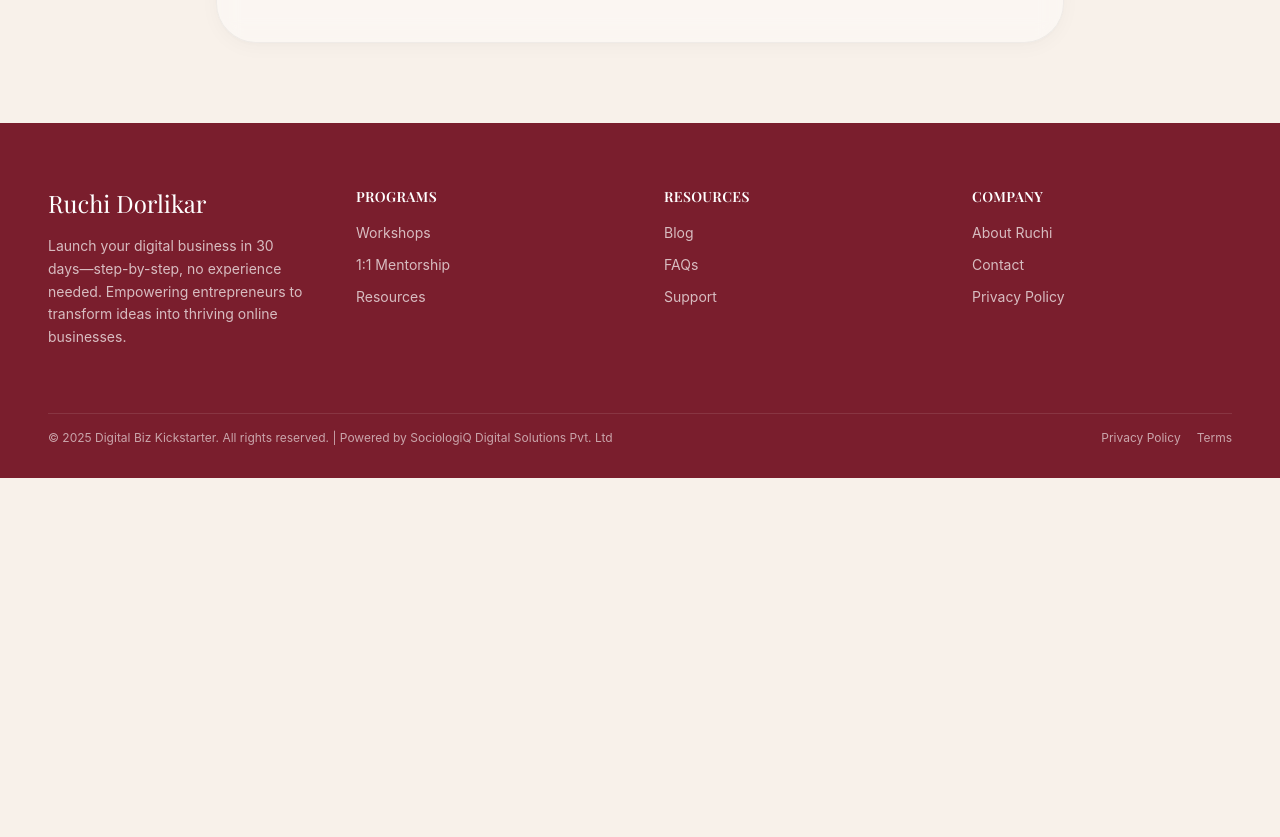
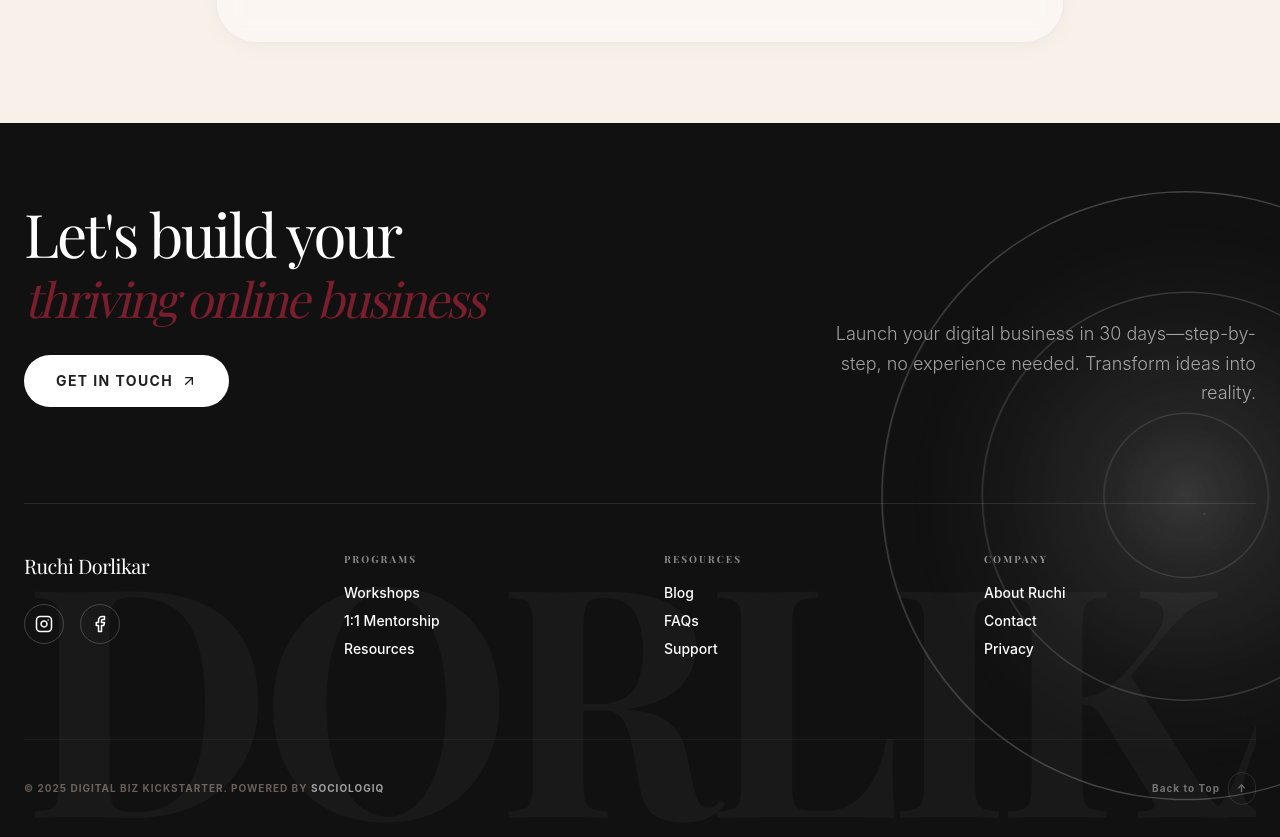
Before and after one commit to sociologiqdigital/Workshop-Website, a React (Vite) app in the folder client/: page /terms in a window 1280 px wide. Shown: the part 1020-1857 px from the top of the page. Before the commit the page ends 1498 px from the top, so only its background shows below. Built offline with nearby package versions, Linux system fonts and the light colour scheme.

Commit message:
feat: enhance Footer and About components with new styles, animations, and background; add scrolling marquee effect in Home

```diff
--- a/client/src/component/layout/Footer.jsx
+++ b/client/src/component/layout/Footer.jsx
@@ -1,127 +1,216 @@
-import { Instagram, Facebook } from "lucide-react";
+import { Instagram, Facebook, ArrowUpRight } from "lucide-react";
 import { Link } from "react-router-dom";
+import { motion } from "framer-motion";
 
-/* Small reusable column */
+/* Small reusable column with hover interaction */
 function FooterColumn({ title, children }) {
   return (
-    <div>
-      <h4 className="text-sm font-semibold tracking-wide text-white mb-4 uppercase">
+    <div className="flex flex-col space-y-4">
+      <h4 className="text-[10px] font-bold tracking-[0.2em] text-white/50 uppercase">
         {title}
       </h4>
-      <ul className="space-y-3 text-sm text-white/70">{children}</ul>
+      <ul className="space-y-2 text-sm font-medium">{children}</ul>
     </div>
   );
 }
 
 export default function Footer() {
+  const scrollToTop = () => {
+    window.scrollTo({ top: 0, behavior: "smooth" });
+  };
+
   return (
-    <footer className="w-full bg-primary text-white pt-16 pb-8 px-6">
-      <div className="max-w-7xl mx-auto px-6 space-y-16">
-        {/* TOP GRID */}
-        <div className="grid grid-cols-1 md:grid-cols-2 lg:grid-cols-4 gap-12">
-          {/* Brand */}
+    <footer className="w-full bg-[#111] text-white pt-20 pb-8 px-6 overflow-hidden relative">
+      <div className="max-w-7xl mx-auto relative z-10">
+         {/* ANIMATED RINGS */}
+                    <div className="cta-rings" aria-hidden="true">
+                      {[1, 2, 3, 4].map((num) => (
+                        <motion.span
+                          key={num}
+                          className={`cta-ring cta-ring-${num}`}
+                          animate={{
+                            rotate: num % 2 === 0 ? 360 : -360,
+                            scale: [1.5, 1.05, 1.5],
+                          }}
+                          transition={{
+                            rotate: {
+                              duration: 20 + num * 5, // Each ring moves at a different speed
+                              repeat: Infinity,
+                              ease: "linear",
+                            },
+                            scale: {
+                              duration: 4 + num,
+                              repeat: Infinity,
+                              ease: "easeInOut",
+                            },
+                          }}
+                        />
+                      ))}
+                    </div>
+        {/* TOP SECTION: Call to Action + Massive Type */}
+        <div className="grid grid-cols-1 lg:grid-cols-2 gap-12 items-end mb-24">
           <div>
-            <Link to="/">
-              <h3 className="font-heading text-2xl mb-4 text-white">
+            <h2 className="text-4xl md:text-6xl font-heading leading-tight tracking-tighter mb-8">
+              Let's build your <br />
+              <span className="text-primary italic text-3xl md:text-5xl">
+                thriving online business
+              </span>
+            </h2>
+            <Link
+              to="/contact"
+              className="inline-flex items-center gap-2 bg-white text-dark px-8 py-4 rounded-full font-bold text-sm uppercase tracking-widest hover:bg-primary transition-colors group"
+            >
+              Get in Touch
+              <ArrowUpRight className="w-4 h-4 group-hover:rotate-45 transition-transform" />
+            </Link>
+          </div>
+
+          <div className="hidden lg:block">
+            <p className="text-white/60 text-lg leading-relaxed max-w-md ml-auto text-right font-light">
+              Launch your digital business in 30 days—step-by-step, no
+              experience needed. Transform ideas into reality.
+            </p>
+          </div>
+        </div>
+
+        {/* MIDDLE SECTION: Navigation Grid */}
+        <div className="grid grid-cols-2 md:grid-cols-4 gap-12 border-t border-white/10 pt-12 pb-20">
+          {/* Brand/Social */}
+          <div className="col-span-2 md:col-span-1 flex flex-col justify-between">
+            <div>
+              <h3 className="text-xl font-heading mb-6 tracking-tight">
                 Ruchi Dorlikar
               </h3>
-            </Link>
-
-            <p className="text-sm text-white/70 leading-relaxed max-w-sm">
-              Launch your digital business in 30 days—step-by-step, no
-              experience needed. Empowering entrepreneurs to transform ideas
-              into thriving online businesses.
-            </p>
+              <div className="flex gap-4">
+                <a
+                  href="#"
+                  className="w-10 h-10 rounded-full border border-white/20 flex items-center justify-center hover:bg-white hover:text-dark transition-all"
+                >
+                  <Instagram size={18} />
+                </a>
+                <a
+                  href="#"
+                  className="w-10 h-10 rounded-full border border-white/20 flex items-center justify-center hover:bg-white hover:text-dark transition-all"
+                >
+                  <Facebook size={18} />
+                </a>
+              </div>
+            </div>
           </div>
 
-          {/* Programs */}
           <FooterColumn title="Programs">
             <li>
               <Link
-                to="http://localhost:5174/"
-                className="hover:text-white transition"
+                to="/workshops"
+                className="hover:text-primary transition-colors flex items-center gap-1 group"
               >
-                Workshops
+                Workshops{" "}
+                <span className="opacity-0 group-hover:opacity-100 transition-opacity">
+                  →
+                </span>
               </Link>
             </li>
             <li>
               <Link
-                to="http://localhost:5174/"
-                className="hover:text-white transition"
+                to="/mentorship"
+                className="hover:text-primary transition-colors flex items-center gap-1 group"
               >
-                1:1 Mentorship
+                1:1 Mentorship{" "}
+                <span className="opacity-0 group-hover:opacity-100 transition-opacity">
+                  →
+                </span>
               </Link>
             </li>
             <li>
               <Link
-                to="http://localhost:5174/"
-                className="hover:text-white transition"
+                to="/resources"
+                className="hover:text-primary transition-colors flex items-center gap-1 group"
               >
-                Resources
+                Resources{" "}
+                <span className="opacity-0 group-hover:opacity-100 transition-opacity">
+                  →
+                </span>
               </Link>
             </li>
           </FooterColumn>
 
-          {/* Resources */}
           <FooterColumn title="Resources">
             <li>
-              <Link to="/blog" className="hover:text-white transition">
+              <Link to="/blog" className="hover:text-primary transition-colors">
                 Blog
               </Link>
             </li>
             <li>
-              <Link to="/about/#faq" className="hover:text-white transition">
+              <Link to="/faq" className="hover:text-primary transition-colors">
                 FAQs
               </Link>
             </li>
             <li>
-              <Link to="/contact" className="hover:text-white transition">
+              <Link
+                to="/support"
+                className="hover:text-primary transition-colors"
+              >
                 Support
               </Link>
             </li>
           </FooterColumn>
 
-          {/* Company */}
           <FooterColumn title="Company">
             <li>
-              <Link to="/about" className="hover:text-white transition">
+              <Link
+                to="/about"
+                className="hover:text-primary transition-colors"
+              >
                 About Ruchi
               </Link>
             </li>
             <li>
-              <Link to="/contact" className="hover:text-white transition">
+              <Link
+                to="/contact"
+                className="hover:text-primary transition-colors"
+              >
                 Contact
               </Link>
             </li>
             <li>
               <Link
-                to="/privacy-policy"
-                className="hover:text-white transition"
+                to="/privacy"
+                className="hover:text-primary transition-colors"
               >
-                Privacy Policy
+                Privacy
               </Link>
             </li>
           </FooterColumn>
         </div>
 
-        {/* Divider */}
-        <div className="border-t border-white/10 pt-4 flex flex-col md:flex-row items-center justify-between text-xs text-white/60 gap-4 mt-10">
-          <span>
-            © 2025 Digital Biz Kickstarter. All rights reserved. | Powered by{" "}
-            {""}
-            <Link to="https://sociologiq.com/">
-              SociologiQ Digital Solutions Pvt. Ltd
+        {/* MASSIVE DECORATIVE TYPE (Inspired by Matre/Cline) */}
+        <div className="absolute -bottom-10 left-0 w-full pointer-events-none select-none opacity-[0.03] overflow-hidden whitespace-nowrap">
+          <span className="text-[25vw] font-heading font-black tracking-tighter uppercase leading-none">
+            DORLIKAR
+          </span>
+        </div>
+
+        {/* BOTTOM BAR */}
+        <div className="border-t border-white/5 pt-8 flex flex-col md:flex-row items-center justify-between text-[10px] font-bold tracking-widest text-white/40 uppercase gap-4">
+          <p>
+            © 2025 Digital Biz Kickstarter. Powered by{" "}
+            <Link
+              to="https://sociologiq.com/"
+              className="text-white/60 hover:text-primary transition-colors"
+            >
+              SociologiQ
             </Link>
-          </span>
+          </p>
 
-          <div className="flex gap-4">
-            <Link to="/privacy-policy" className="hover:text-white transition">
-              Privacy Policy
-            </Link>
-            <Link to="/terms" className="hover:text-white transition">
-              Terms
-            </Link>
-          </div>
+          <button
+            onClick={scrollToTop}
+            className="group flex items-center gap-2 hover:text-white transition-colors"
+          >
+            Back to Top
+            <span className="p-2 border border-white/10 rounded-full group-hover:border-white transition-colors">
+              ↑
+            </span>
+          </button>
         </div>
       </div>
     </footer>
--- a/client/src/component/styles/index.css
+++ b/client/src/component/styles/index.css
@@ -272,6 +272,136 @@
 
 .animate-marquee{
   animation: marquee 18s linear infinite;
+}
+@media (prefers-reduced-motion: reduce) {
+  .animate-marquee {
+    animation: none;
+    transform: translate(0%);
+  }
+}
+.hero-strip {
+  background: linear-gradient(
+    90deg,
+    rgb(var(--color-primary)) 0%,
+    rgb(92 18 33) 50%,
+    rgb(var(--color-primary)) 100%
+  );
+  color: #ffffff;
+  padding: 0.6rem 0;
+  box-shadow: 0 14px 28px rgba(31, 31, 31, 0.22);
+  text-shadow: 0 2px 8px rgba(0, 0, 0, 0.35);
+  overflow: hidden;
+}
+.hero-strip-mask {
+  -webkit-mask-image: linear-gradient(
+    90deg,
+    transparent 0%,
+    #000 5%,
+    #000 95%,
+    transparent 100%
+  );
+  mask-image: linear-gradient(
+    90deg,
+    transparent 0%,
+    #000 5%,
+    #000 95%,
+    transparent 100%
+  );
+}
+.hero-strip-track {
+  display: flex;
+  align-items: center;
+  gap: 2.5rem;
+  width: max-content;
+}
+.hero-strip-row {
+  display: flex;
+  align-items: center;
+  gap: 2.5rem;
+  padding: 0 1.5rem;
+  white-space: nowrap;
+  text-transform: uppercase;
+  letter-spacing: 0.32em;
+  font-size: 0.7rem;
+  font-weight: 600;
+}
+.hero-strip-item {
+  display: inline-flex;
+  align-items: center;
+  gap: 0.65rem;
+}
+.hero-strip-dot {
+  width: 6px;
+  height: 6px;
+  border-radius: 9999px;
+  background: rgb(var(--color-accent));
+  box-shadow: 0 0 0 3px rgba(var(--color-accent), 0.12);
+}
+.hero-portrait-ring {
+  border-radius: 9999px;
+  padding: clamp(10px, 1.8vw, 14px);
+  background:
+    radial-gradient(circle at 45% 35%, #ffffff 0 58%, transparent 60%),
+    radial-gradient(circle at 50% 50%, rgba(0, 0, 0, 0.08) 0 62%, transparent 64%),
+    #fff;
+  box-shadow:
+    0 28px 60px rgba(31, 31, 31, 0.2),
+    inset 0 0 0 1px rgba(0, 0, 0, 0.05);
+}
+.hero-portrait-img {
+  width: 100%;
+  height: auto;
+  aspect-ratio: 1 / 1;
+  border-radius: 9999px;
+  object-fit: cover;
+  object-position: 50% 50%;
+  display: block;
+}
+.hero-portrait-shape {
+  position: absolute;
+  width: clamp(220px, 28vw, 360px);
+  height: clamp(220px, 28vw, 360px);
+  right: clamp(30px, 6vw, 60px);
+  top: clamp(10px, 2vw, 24px);
+  border-radius: 9999px;
+  background:
+    radial-gradient(circle at 40% 40%, rgba(var(--color-accent), 0.9), transparent 65%),
+    radial-gradient(circle at 60% 60%, rgba(var(--color-primary), 0.12), transparent 70%);
+  z-index: 0;
+}
+.hero-portrait-cross {
+  position: absolute;
+  width: clamp(120px, 15vw, 180px);
+  height: clamp(120px, 15vw, 180px);
+  right: clamp(20px, 5vw, 50px);
+  top: clamp(10px, 3vw, 40px);
+  z-index: 3;
+  opacity: 0.95;
+}
+.hero-portrait-cross::before,
+.hero-portrait-cross::after {
+  content: "";
+  position: absolute;
+  inset: 0;
+  border: 2px solid rgba(var(--color-primary), 0.9);
+  border-radius: 16px;
+  box-shadow: 0 6px 14px rgba(122, 30, 45, 0.15);
+}
+.hero-portrait-cross::before {
+  transform: rotate(0deg);
+}
+.hero-portrait-cross::after {
+  transform: rotate(90deg);
+}
+@media (max-width: 768px) {
+  .hero-portrait-shape {
+    right: 10px;
+    top: 10px;
+  }
+  .hero-portrait-cross {
+    right: 0;
+    top: 24px;
+  }
 }
 @keyframes spinSlow {
   from { transform: rotate(0deg); }
@@ -836,3 +966,18 @@
     clip-path: url(#wing-portal-full);
   }
 }
+@keyframes marquee {
+  0% { transform: translateX(0); }
+  100% { transform: translateX(-50%); }
+}
+
+.animate-marquee {
+  display: flex;
+  width: max-content;
+  animation: marquee 30s linear infinite;
+}
+
+/* Stop marquee on hover */
+.animate-marquee:hover {
+  animation-play-state: paused;
+}
```
Also changed, not shown: client/src/component/pages/About.jsx (+31 -20 lines), client/src/component/pages/Home.jsx (+71 -102 lines), client/src/component/styles/images/AboutBackground.jpg.
